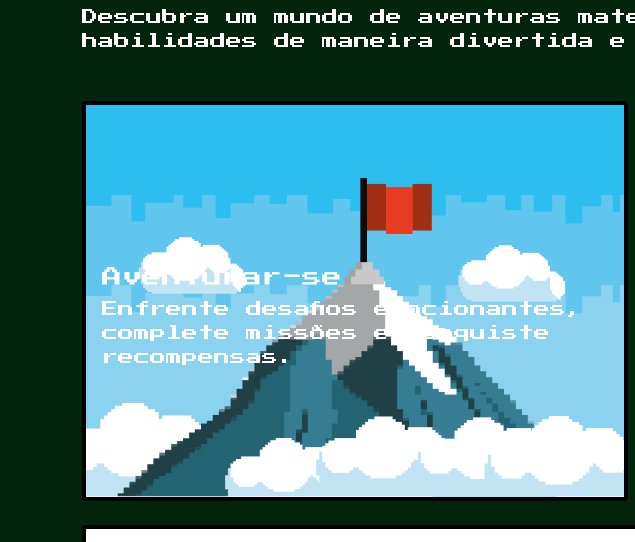
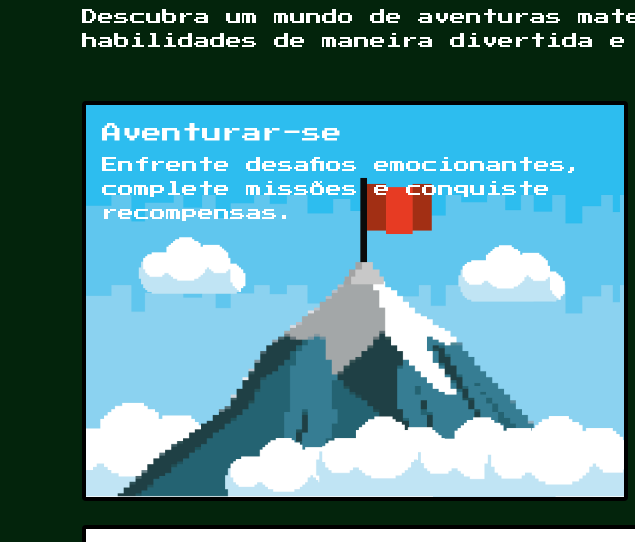
Before and after one commit to omateusborba/PaloAltoChallange, a website: page views/index.html in a window 1280 px wide. Shown: the part 157-699 px from the top of the page, 0-635 px from the left. Drawn offline with nearby package versions, Linux system fonts and the light colour scheme.

Commit message:
aventurar-se bug

```diff
--- a/views/index.html
+++ b/views/index.html
@@ -52,10 +52,8 @@
             <div class="row">
                 <div class="col-md-6 mb-4">
                     <div class="nes-container card quatro p-0 avt">
-                        <a href="aventurar-se.html" class="card-body stretched-link"      data-bs-toggle="modal"
-                    <div class="nes-container card quatro p-0">
-                        <a href="" class="card-body stretched-link" data-bs-toggle="modal"
-                            data-bs-target="#modalfases">
+                        <a href="aventurar-se.html" class="card-body stretched-link" data-bs-toggle="modal" class="card-body stretched-link"
+                        data-bs-target="#modalfases">
                             <h5 class="card-title">Aventurar-se</h5>
                             <p class="card-text">Enfrente desafios emocionantes, complete missões e conquiste
                                 recompensas.</p>
```
